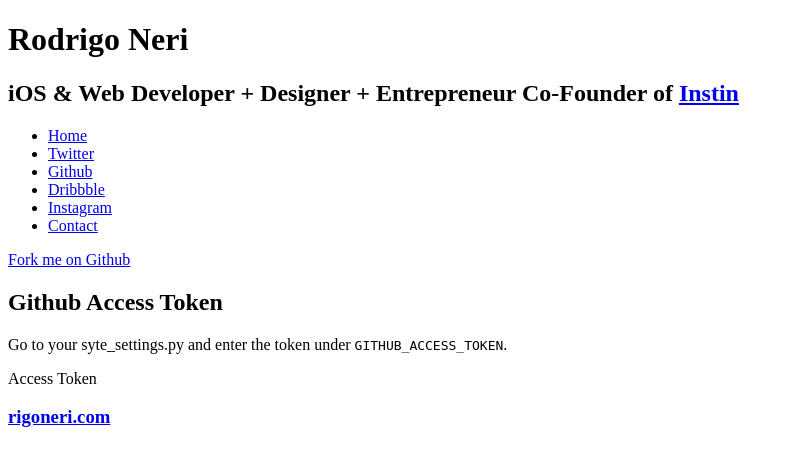
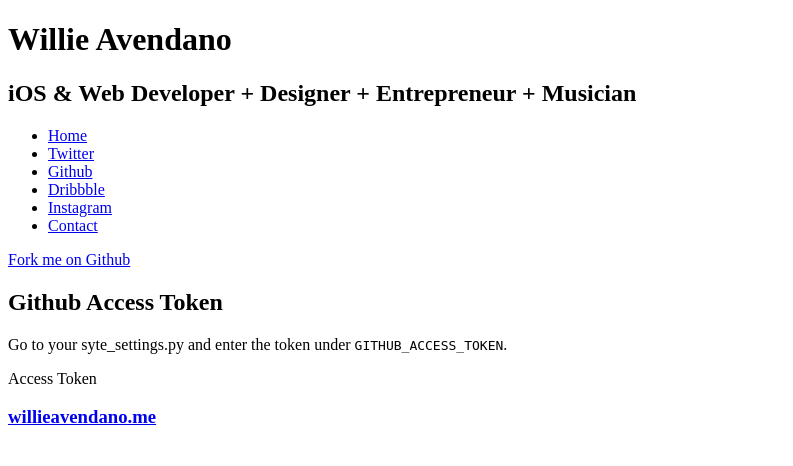
Before and after one commit to rigoneri/syte, a Python web app: template syte/templates/github_auth.html in a window 1280 px wide. Shown: the top 466 px of the page, without its empty margins (0-793 px from the left). Run offline with Jinja, Linux system fonts and the light colour scheme; the template is opened without the code that fills it, so the values that code supplies are empty; some libraries are stand-ins or nearby versions.

Commit message:
added header and claim #6996ad

```diff
--- a/syte/static/less/variables.less
+++ b/syte/static/less/variables.less
@@ -1,5 +1,5 @@
 //variables
-@adjacent-color: #d75701;
+@adjacent-color: #6996ad;
 
 @text-color: #404040;
 @alternate-text-color: #4b4b4b;
--- a/syte/templates/base.html
+++ b/syte/templates/base.html
@@ -2,8 +2,8 @@
 <html lang="en">
 <head>
   <meta charset="utf-8" />
-  <meta name="description" content="Personal website and blog of developer, designer and entrepreneur Rodrigo Neri also known as Rigo. Follow him at @rigoneri" />
-  <meta name="keywords" content="Rodrigo Neri, rigoneri, developer, designer, entrepreneur, instin, myhomework" />
+  <meta name="description" content="Personal website and blog of developer, designer, entrepreneur, and musician Willie Avendano. Follow him at @WillieAvendano" />
+  <meta name="keywords" content="Willie Avendano, wavendano, developer, designer, entrepreneur, musician" />
   <meta name="viewport" content="width=device-width, initial-scale=1.0">
   <title>{% block pagetitle %}Rigo [Rodrigo Neri]{% endblock %}</title>
   <!--[if lt IE 9]><script src="http://html5shiv.googlecode.com/svn/trunk/html5.js"></script><![endif]-->
@@ -23,17 +23,17 @@
     <div class="picture">
       <a href="/" rel="home"></a>
     </div>
-    <h1>Rodrigo Neri</h1>
-    <h2>iOS & Web Developer + Designer + Entrepreneur Co-Founder of <a href="http://instin.com">Instin</a></h2>
+    <h1>Willie Avendano</h1>
+    <h2>iOS & Web Developer + Designer + Entrepreneur + Musician</h2>
   </hgroup>
   <nav>
     <ul class="main-nav">
       <li><a href="/" id="home-link">Home</a></li>
-      <li><a href="http://twitter.com/#!/rigoneri" id="twitter-link">Twitter</a></li>
-      <li><a href="http://github.com/rigoneri" id="github-link">Github</a></li>
-      <li><a href="http://dribbble.com/rigoneri" id="dribbble-link">Dribbble</a></li>
+      <li><a href="http://twitter.com/#!/WillieAvendano" id="twitter-link">Twitter</a></li>
+      <li><a href="http://github.com/wavendano" id="github-link">Github</a></li>
+      <li><a href="http://dribbble.com/wavendano" id="dribbble-link">Dribbble</a></li>
       <li><a href="http://instagr.am/p/Lau1VrEPbt" id="instagram-link">Instagram</a></li>
-      <li><a href="mailto:contact@rigoneri.com?subject=Hello" id="contact-link">Contact</a></li>
+      <li><a href="mailto:wavendano@gmail.com?subject=Hello" id="contact-link">Contact</a></li>
     </ul>
   </nav>
   <a href="https://github.com/rigoneri/syte" class="fork-me">Fork me on Github</a>
@@ -45,7 +45,7 @@
     <span class="nav-btn-bar"></span>
     <span class="nav-btn-bar"></span>
   </span>
-  <h3><a href="/">rigoneri.com</a></h3>
+  <h3><a href="/">willieavendano.me</a></h3>
 </div>
 <script src="https://ajax.googleapis.com/ajax/libs/jquery/1.7.2/jquery.min.js"></script>
 <script type="text/javascript">
```
Also changed, not shown: README.md, readme-imgs/wavendano.png (added), syte/static/imgs/favicon.ico, syte/static/imgs/pic.png.
